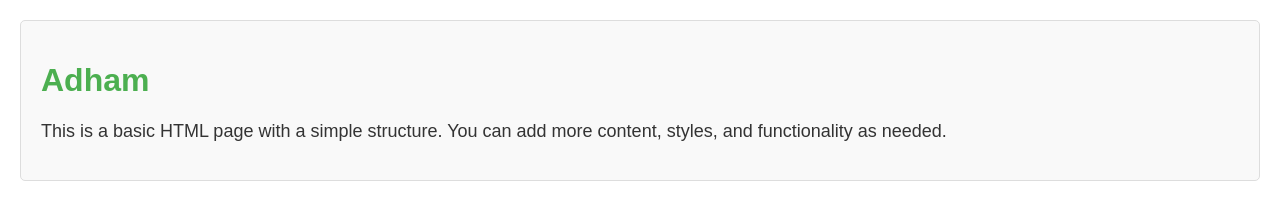
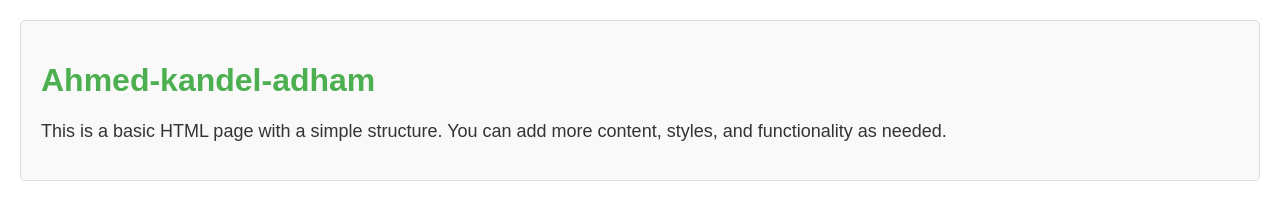
Before and after one commit to AhmedAyman2000128/myapp, a plain HTML site: page index.html in a window 1280 px wide. Drawn offline with Linux system fonts and the light colour scheme.

Commit message:
Update index.html

```diff
--- a/index.html
+++ b/index.html
@@ -28,7 +28,7 @@
 <body>
 
 <div class="container">
-    <h1>Adham</h1>
+    <h1>Ahmed-kandel-adham</h1>
     <p>This is a basic HTML page with a simple structure. You can add more content, styles, and functionality as needed.</p>
 </div>
 
```
